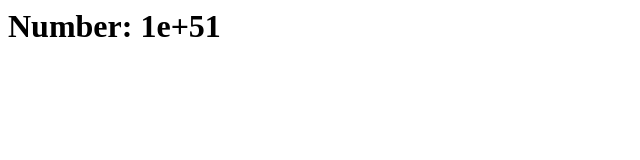
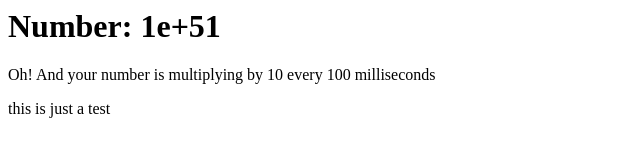
Before and after one commit to GithubCoder2021/breakinfinitytest, a plain HTML site: page index.html in a window 1280 px wide. Shown: the whole page, without its empty margins (0-640 px from the left). Drawn offline with Linux system fonts and the light colour scheme.

Commit message:
Update index.html

```diff
--- a/index.html
+++ b/index.html
@@ -3,6 +3,8 @@
   </head>
   <body>
     <h1>Number: <span id="number">10</span></h1>
+    <p>Oh! And your number is multiplying by 10 every 100 milliseconds</p>
+    <p> this is just a test</p>
     <script src="break_infinity.js"></script>
     <script src="game.js"></script>
   </body>
```
